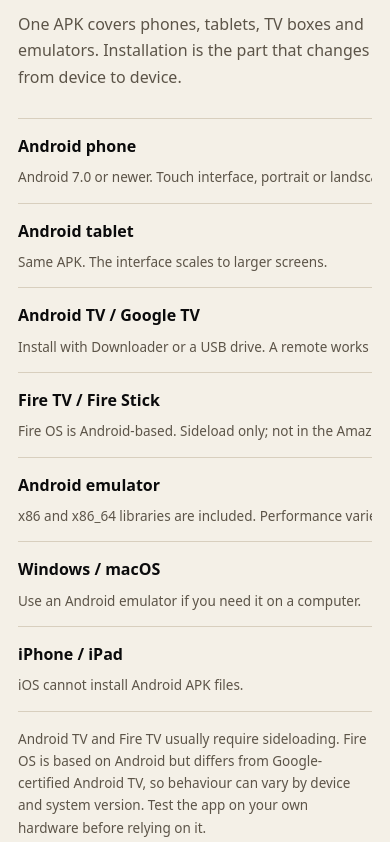
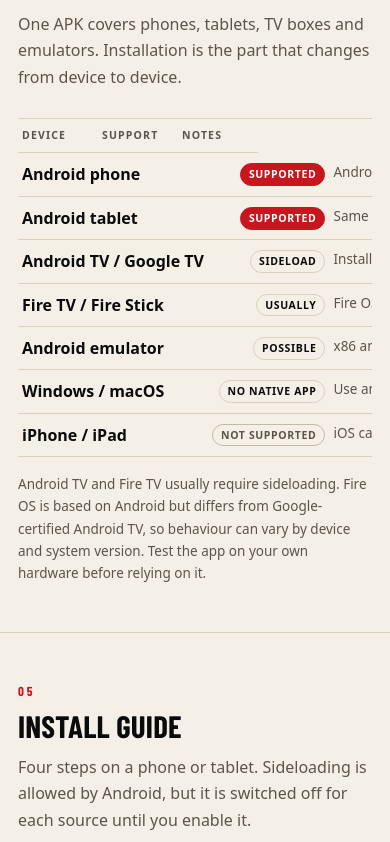
Before and after one commit to arkhan6655/dvvsttreaasms, an Astro site: page /index1 in a window 390 px wide. Shown: the part 4591-5433 px from the top of the page. Built offline with nearby package versions, Linux system fonts and the light colour scheme; Astro itself is replaced by a stand-in of ours.

Commit message:
Fix comparison table mobile: override existing rules to show headers and equal columns

```diff
--- a/src/styles/global.css
+++ b/src/styles/global.css
@@ -2064,6 +2064,25 @@ summary {
   }
 }
 
+/* Fix comparison table on mobile - ensure headers visible and equal column widths */
+@media (max-width: 700px) {
+  .table-block .data-table thead {
+    display: table-header-group;
+  }
+  .table-block .data-table tbody tr {
+    display: table-row;
+  }
+  .table-block .data-table th,
+  .table-block .data-table td {
+    display: table-cell;
+    width: 14.28%;
+    padding: 8px 4px;
+  }
+  .table-block .data-table tbody td:first-of-type {
+    width: 14.28%;
+  }
+}
+
 @media (max-width: 460px) {
   .sport-grid {
     grid-template-columns: 1fr;
```
